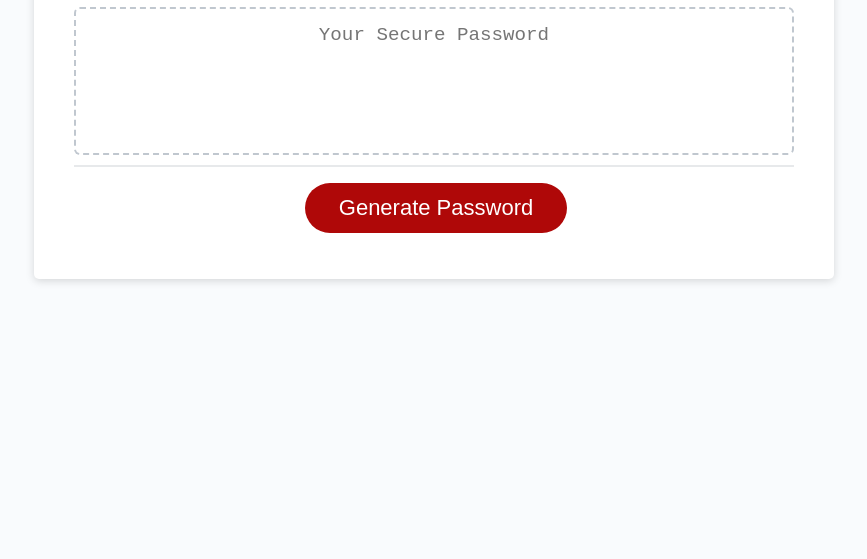
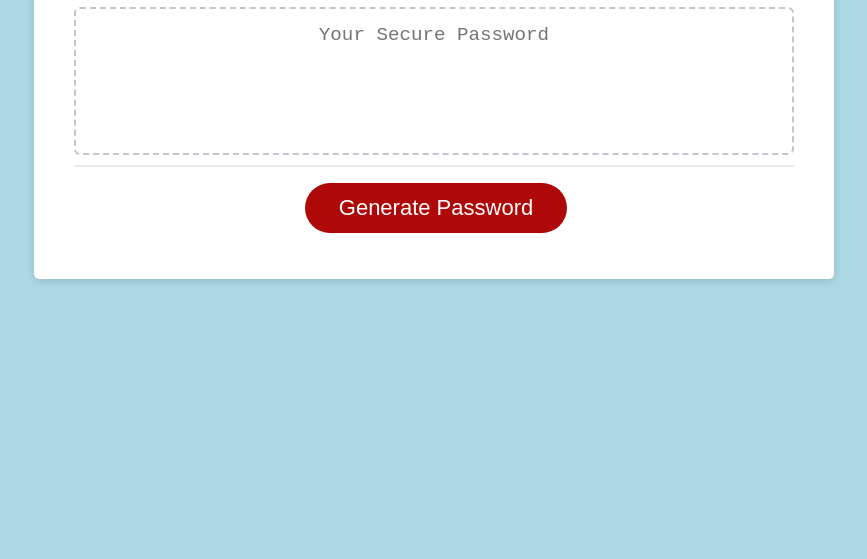
Before and after one commit to sytrejo/Password-Generator, a plain HTML site: page index.html in a window 1280 px wide. Shown: the part 241-800 px from the top of the page, without its empty margins (206-1073 px from the left). Drawn offline with Linux system fonts and the light colour scheme.

Commit message:
Updating files

```diff
--- a/Develop/style.css
+++ b/Develop/style.css
@@ -2,7 +2,6 @@
 *::before,
 *::after {
   box-sizing: border-box;
-  color: black;
 }
 
 html,
@@ -17,13 +16,14 @@ body,
 
 body {
   font-family: sans-serif;
-  background-color: #f9fbfd;
 }
+
 
 .wrapper {
   padding-top: 30px;
   padding-left: 20px;
   padding-right: 20px;
+  background-color: lightblue;
 }
 
 header {
```
